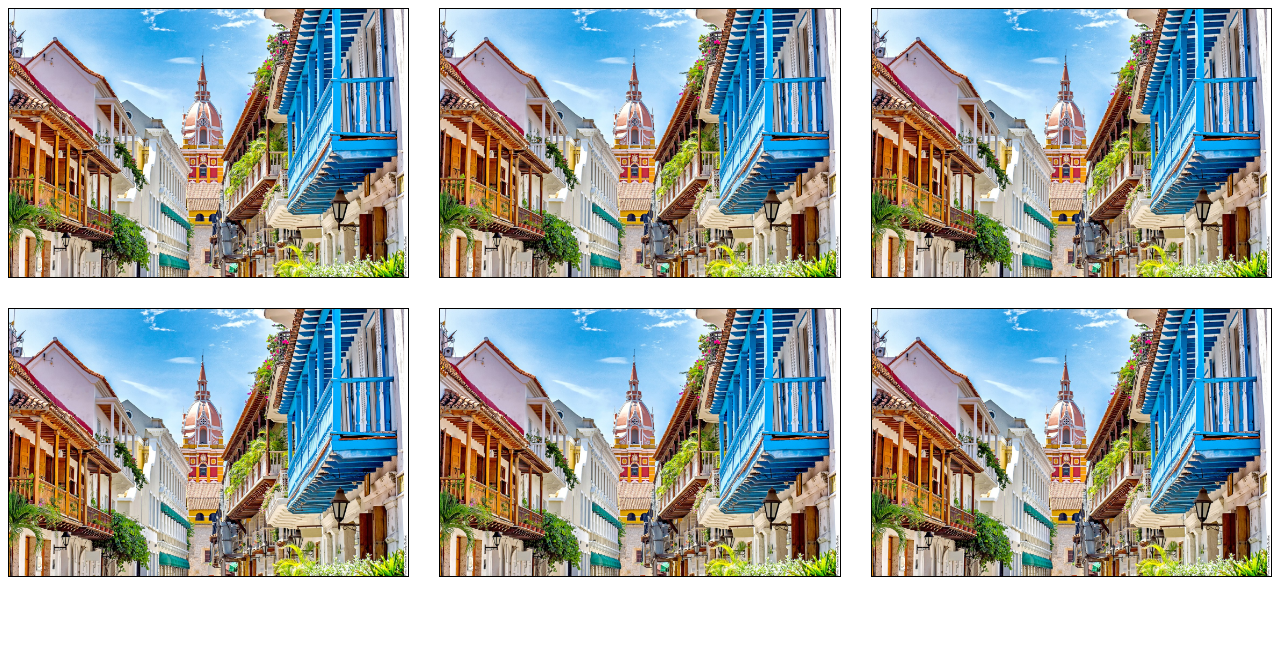
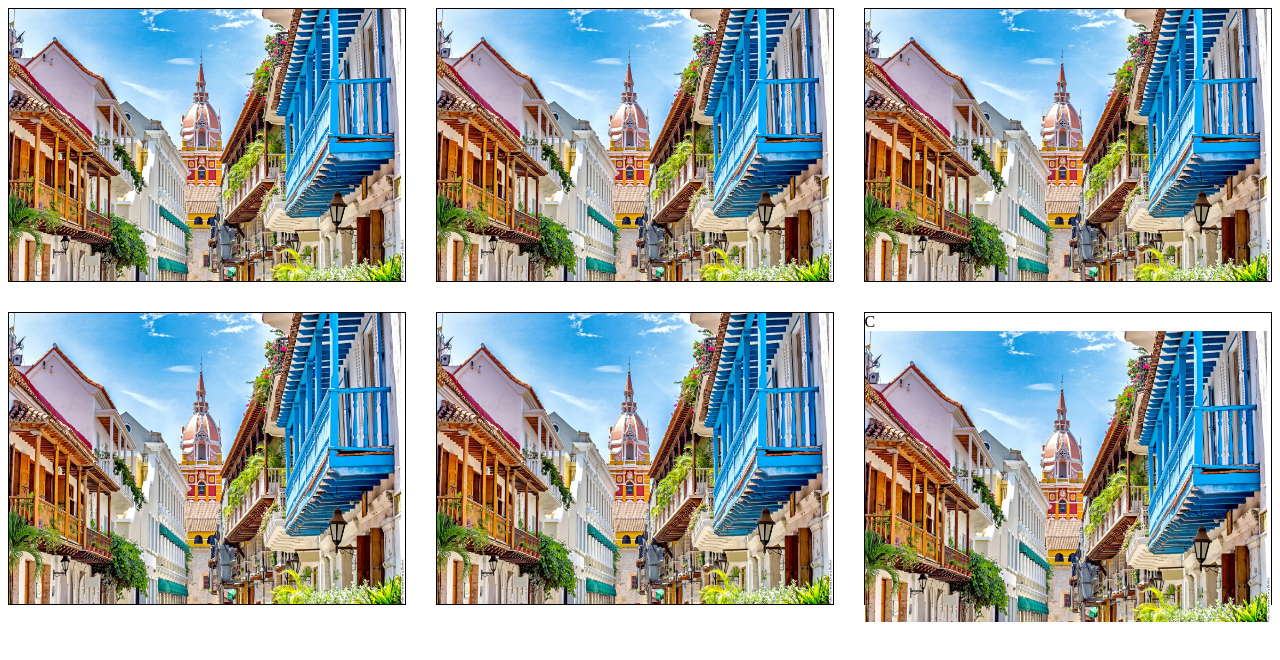
Before and after one commit to josealexanderdrt/m2-desafio2-grid-DuArtHomes, a plain HTML site: page index.html in a window 1280 px wide. Drawn offline with Linux system fonts and the light colour scheme.

Commit message:
CAMBIOS 1

```diff
--- a/index.html
+++ b/index.html
@@ -28,7 +28,7 @@
             <img src="assets/img/cartagenadeinidas.jpg" alt="Imagen de cartagenadeindias" class="img-item">
         </div>
 
-        <div class="grid-item">
+        <div class="grid-item">C
             <img src="assets/img/cartagenadeinidas.jpg" alt="Imagen de cartagenadeindias" class="img-item">
         </div>
 
```
